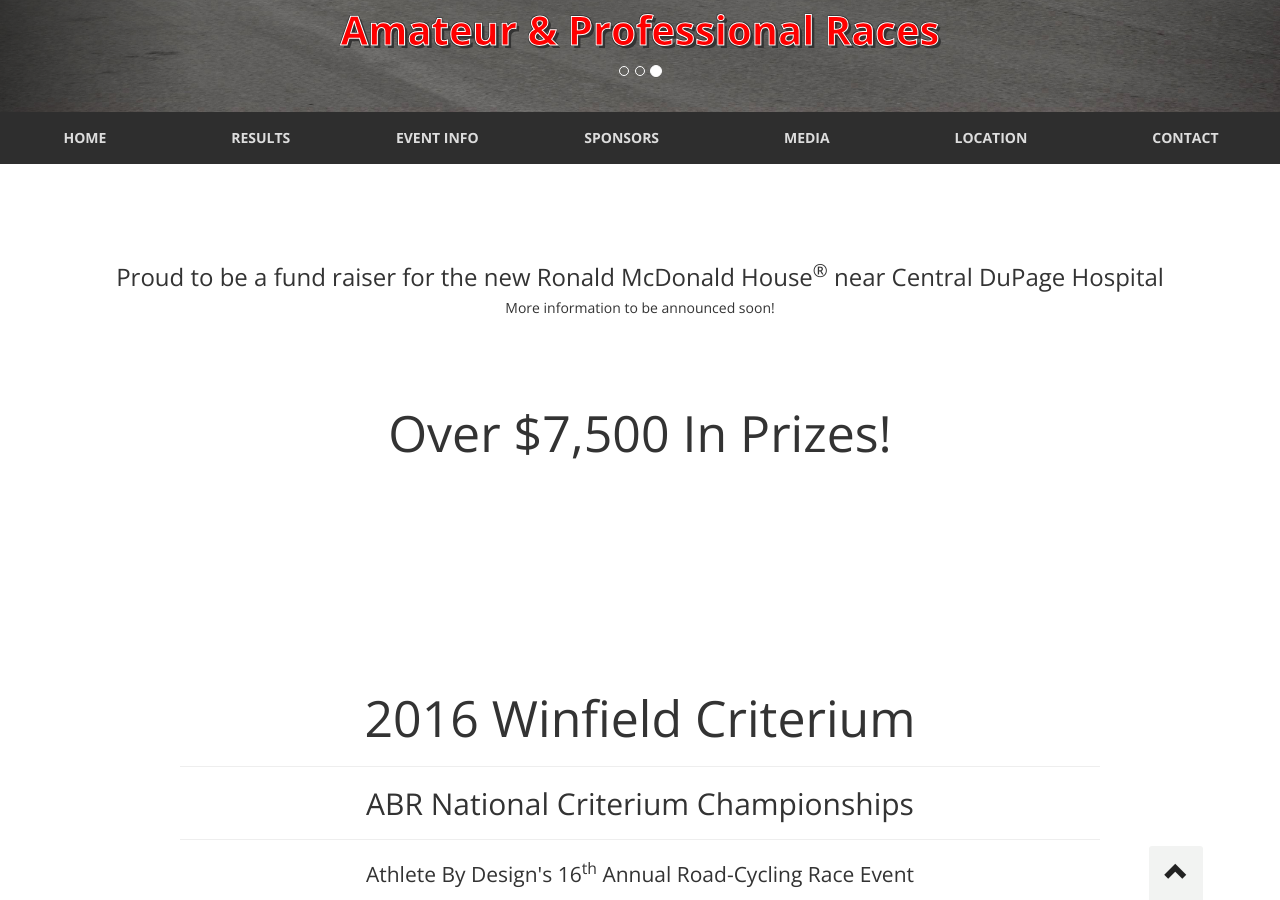
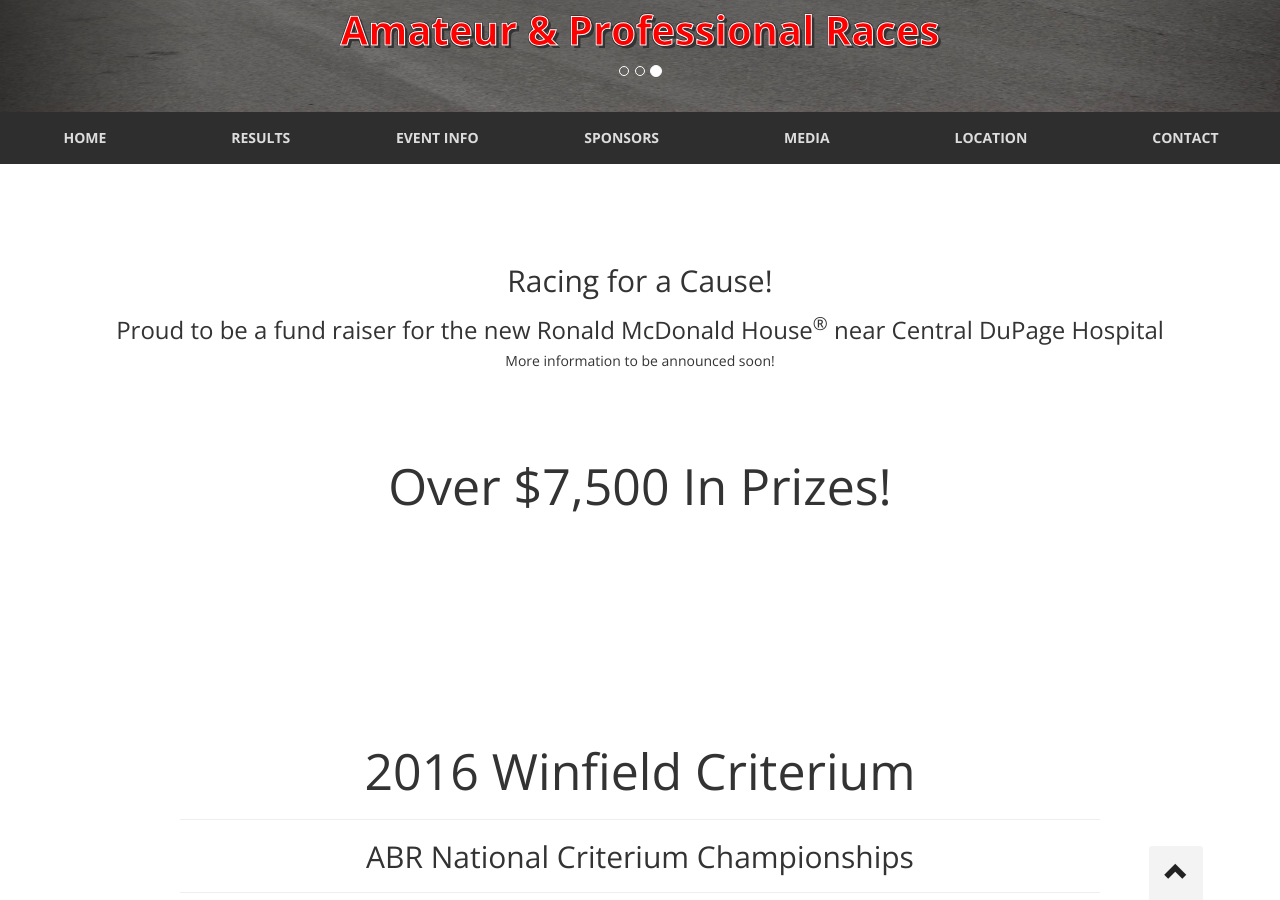
Before and after one commit to winfieldcriterium/winfieldcriterium.github.io, a Jekyll site: the page built from index.html, in a window 1280 px wide and 900 px high, scrolled down 488 px. Built offline with Jekyll 4.4.1, drawn with Linux system fonts in a browser that asks for light colours; nearby versions of some CDN libraries; Markdown is read by kramdown in place of the engine named in the settings.

Commit message:
updating: racing for a cause

```diff
--- a/index.html
+++ b/index.html
@@ -68,6 +68,7 @@ layout: default
 </div><!-- #nav -->
 
 <div class="container text-center">
+  <h2>Racing for a Cause!</h2>
   <h3>Proud to be a fund raiser for the new Ronald McDonald
     House<sup>&reg;</sup> near Central DuPage Hospital</h3>
   <h5>More information to be announced soon!</h5>
```
